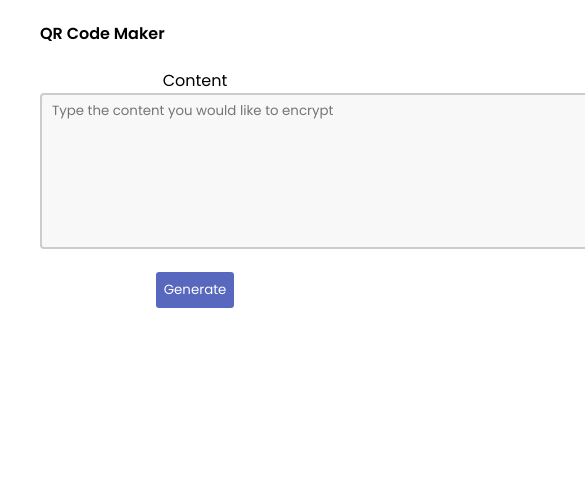
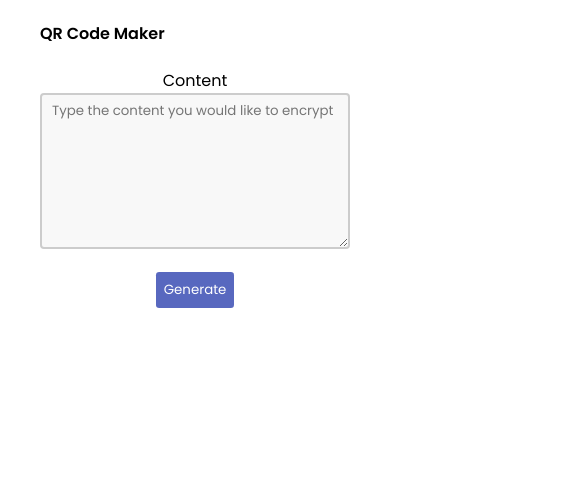
Before and after one commit to briangor/js-qr-code, a plain HTML site: page index.html in a window 390 px wide. Shown: the top 500 px of the page, 585 px wide, since content can reach past the window. Drawn offline with Linux system fonts and the light colour scheme; some packages are replaced by stand-ins of ours; a script that the page names is missing.

```diff
--- a/css/style.css
+++ b/css/style.css
@@ -9,6 +9,8 @@
 }
 
 .content-input {
+  min-width: 50%;
+  max-width: 100%;
   padding: 6px 10px;
   box-sizing: border-box;
   border: 2px solid #ccc;
@@ -50,4 +52,8 @@
     margin: auto;
     margin-top: 1rem;
   }
+  .content-input {
+    max-width: 100%;
+    min-width: 60%;
+  }
 }/*# sourceMappingURL=style.css.map */
```
Also changed, not shown: 1 other file.
